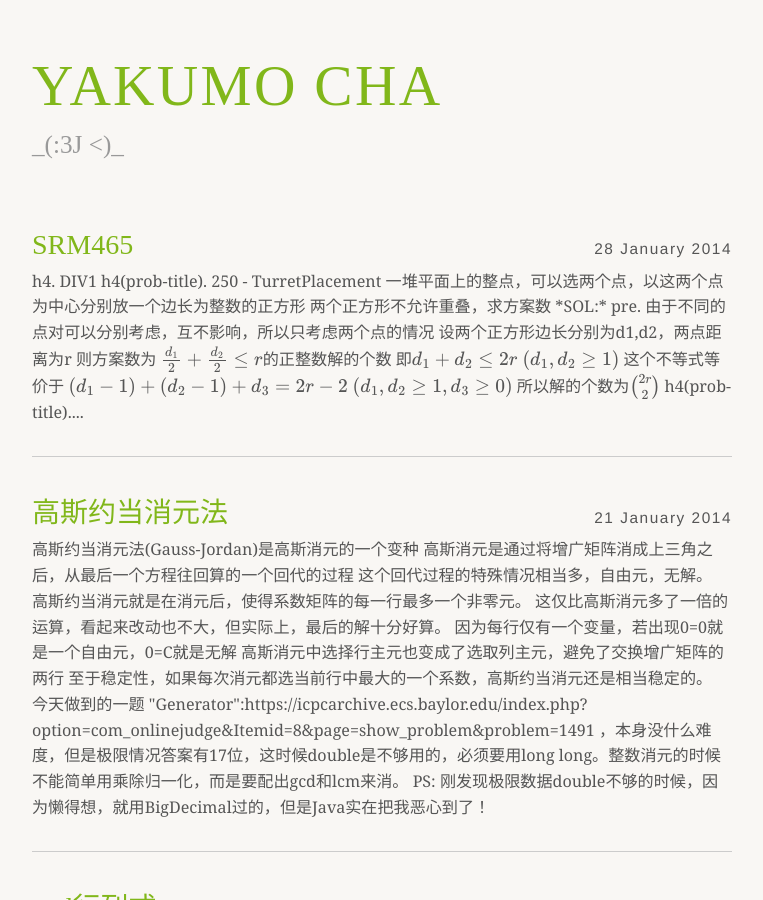
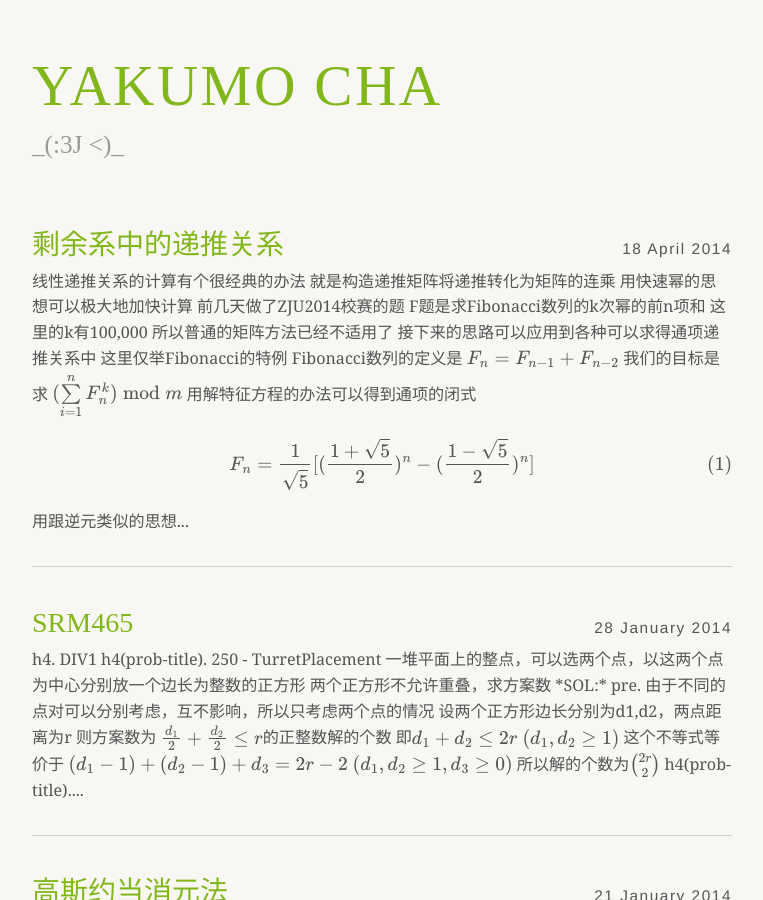
Before and after one commit to conopt/blog, a Jekyll site: the page built from index.html, in a window 1280 px wide and 900 px high. Shown: the whole window, without its empty margins (258-1021 px from the left). Built offline with Jekyll 4.4.1, drawn with Linux system fonts in a browser that asks for light colours; some web fonts are replaced; formulas are drawn with MathJax 3; the list of posts is cut into pages by our own code.

Commit message:
enable mathjax equation numbering support + new post

```diff
--- /dev/null
+++ b/_posts/2014-04-18-recurrence-in-residue-system.textile
@@ -0,0 +1,39 @@
+---
+layout: post_page
+title: 剩余系中的递推关系
+---
+线性递推关系的计算有个很经典的办法 就是构造递推矩阵将递推转化为矩阵的连乘 用快速幂的思想可以极大地加快计算
+前几天做了ZJU2014校赛的题 F题是求Fibonacci数列的k次幂的前n项和 这里的k有100,000 所以普通的矩阵方法已经不适用了
+接下来的思路可以应用到各种可以求得通项递推关系中 这里仅举Fibonacci的特例
+
+Fibonacci数列的定义是 $F_n = F_{n-1} + F_{n-2}$
+我们的目标是求 $ (\sum\limits_{i=1}^n F_n^k) \bmod m$
+用解特征方程的办法可以得到通项的闭式
+\[
+\begin{equation}
+  F_n = \frac{1}{\sqrt{5}}[(\frac{1+\sqrt{5}}{2})^n-(\frac{1-\sqrt{5}}{2})^n]
+  \label{eq:Fib}
+\end{equation}
+\]用跟逆元类似的思想 我们可以计算一个等价于$\sqrt{5}$的数x
+如果这里5是m的二次剩余 则存在x
+使得 $ x^2 \equiv 5 \pmod m $
+把 $ \sqrt{5} \equiv x \pmod m $ 代入 $\eqref{eq:Fib}$
+得
+\[
+\begin{equation}
+  F_n \equiv \frac{1}{x}(a^n-b^n) \pmod m
+  \label{eq:FibMod}
+\end{equation}
+\]其中$ a \equiv \frac{1+x}{2} ,\ b \equiv \frac{1-x}{2} \pmod m$
+这样就能很轻松的利用整数快速幂计算$F_n$了
+接下来考虑k次幂,展开$\eqref{eq:FibMod}$可得
+\[
+\begin{equation}
+  F_n^k \equiv \frac{1}{x^k}
+      \sum\limits_{i=0}^k {k\choose i} (-1)^{k-i}a^{nk}b^{n(k-i)} \pmod m
+  \label{eq:FibK}
+\end{equation}
+\]
+对于任何$F_n$, $\eqref{eq:FibK}$中 $\Sigma$里的系数都是相同的
+在$F_n^k$的求和式中, 合并相同的系数, 就构成了$(k+1)$个$n$项的等比数列, 这些等比数列利用求和公式可以在$\mathcal{O}(\log{n})$时间内算出,总复杂度$\mathcal{O}(k\log{n})$
+于是此题得到完美解决
```
Also changed, not shown: _layouts/default.html (+8 -4 lines).
